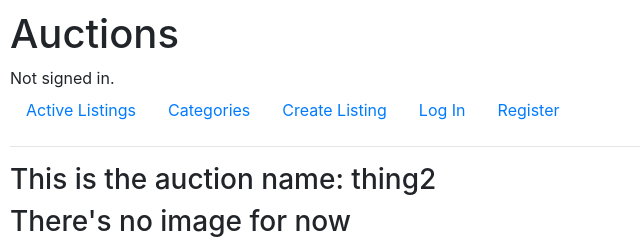
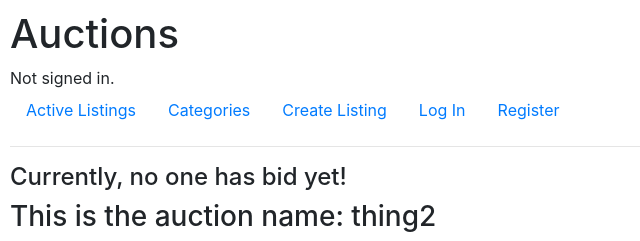
Before and after one commit to PlacidSerene/Commerce-CS50, a Django app: a page that uses commerce/auctions/templates/auctions/title.html in a window 1280 px wide. Shown: the top 241 px of the page, without its empty margins (0-640 px from the left). Run offline with Django 3.2, Linux system fonts and the light colour scheme; data comes from the database, SQL or seed files in the repository; some libraries are stand-ins or nearby versions.

Commit message:
highest bid function and render highest bid on title page

```diff
--- a/commerce/auctions/models.py
+++ b/commerce/auctions/models.py
@@ -17,7 +17,7 @@ class Bid(models.Model):
     user = models.ForeignKey(User, on_delete=models.CASCADE, related_name="bids")
     auction = models.ForeignKey(Auction, on_delete=models.CASCADE, related_name="bid_autions")
     def __str__(self):
-        return f"{self.id}: {self.price}"
+        return f"{self.price}"
 
 class Comment(models.Model):
     comment = models.CharField(max_length=256)
--- a/commerce/auctions/templates/auctions/title.html
+++ b/commerce/auctions/templates/auctions/title.html
@@ -14,14 +14,19 @@
             <input type="submit" name="Close Auction">
         </form>
     {% endif %}
-
+    {% if highest_bid %}
+    <h4>{{highest_bid}}</h4>
+    {% else %}
+    <h4> Currently, no one has bid yet!</h4>
+    {% endif %}
     {% if user.is_authenticated and auction.active == True and auction.created_user != user %}
     <button>Add to watchlist</button>
+    <form action="">
+        <input type="text">
+        <input type="submit" value="bid">
+    </form>
+    {% endif %}
 
-    {% endif %}
-    {% for bid in bids %}
-    <li>{{bid}}</li>
-    {% endfor %}
 </div>
 <h3>This is the auction name: {{auction.title}}</h3>
 {% if auction.image == "" %}
--- a/commerce/auctions/views.py
+++ b/commerce/auctions/views.py
@@ -8,6 +8,7 @@ from .models import User, Auction, Bid, Comment, WatchList
 from django.contrib.auth.decorators import login_required
 from django.contrib import messages
 
+# ////////////////////////// Form /////////////////////////////
 class Listing(forms.Form):
     title = forms.CharField(widget=forms.TextInput(attrs={"class": "form-control"}))
     description = forms.CharField(widget=forms.Textarea(attrs={"class": "form-control", "rows":"1", "columns":"2"}))
@@ -15,6 +16,18 @@ class Listing(forms.Form):
     categories = forms.CharField(required=False, widget=forms.TextInput(attrs={"class": "form-control"}))
     start_bid = forms.FloatField(widget=forms.TextInput(attrs={"class": "form-control"}))
 
+# ////////////////////// Helping function /////////////////////
+
+## Getting the highest bid in an auction:
+def highest(auction):
+    all_bids = auction.bid_autions.all()
+    highest_bid = ""
+    if len(all_bids) != 0:
+        highest_bid = all_bids[0].price
+        for bid in all_bids:
+            if bid.price > highest_bid:
+                highest_bid = bid
+    return highest_bid
 
 def index(request):
 
@@ -107,10 +120,9 @@ def listing(request):
 def title(request, title):
     try:
         auction = Auction.objects.get(title=title)
-        bids = auction.bid_autions.all()
     except Auction.DoesNotExist:
         raise Http404("Flight not found")
     return render(request, "auctions/title.html",{
         "auction":auction,
-        "bids": bids
+        "highest_bid": highest(auction),
     })
```
